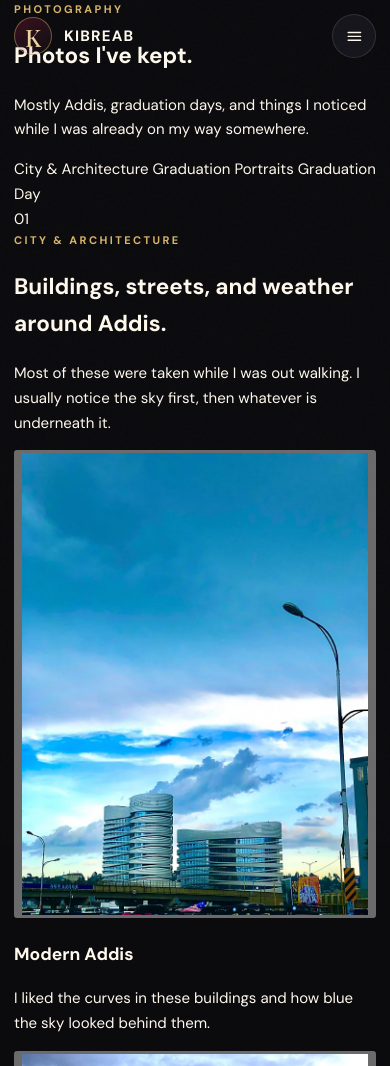
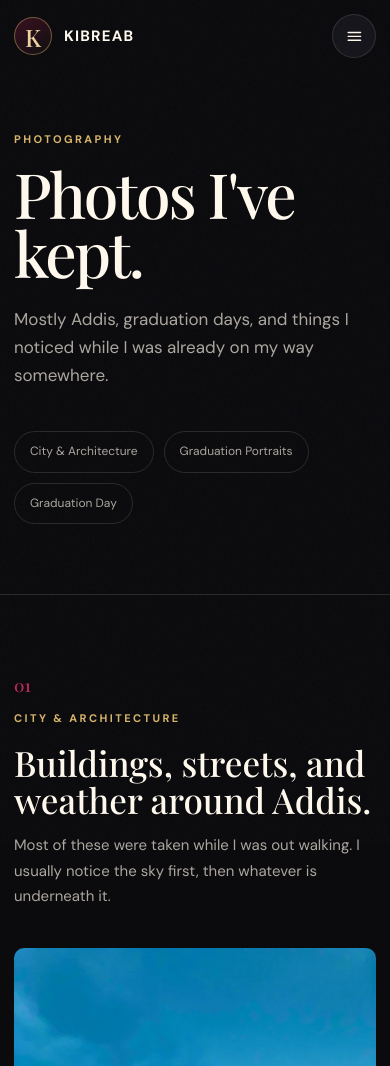
Before and after one commit to Kibreabk/kibreab-personal, a plain HTML site: page photography/index.html in a window 390 px wide. Shown: the top 1066 px of the page. Drawn offline with nearby package versions, Linux system fonts and the light colour scheme; a web font is replaced by a local one.

Commit message:
Add styles for photography gallery page
Added styles for the new photography gallery page, including layout, typography, and responsive design adjustments for different screen sizes.

```diff
--- a/assets/css/styles.css
+++ b/assets/css/styles.css
@@ -505,3 +505,331 @@ main { min-height: 80vh; }
   *, *::before, *::after { scroll-behavior: auto!important; animation-duration: .01ms!important; animation-iteration-count: 1!important; transition-duration: .01ms!important; }
   [data-reveal] { opacity: 1; transform: none; }
 }
+
+/* =========================================================
+   PHOTOGRAPHY PAGE — NEW GALLERY
+   ========================================================= */
+
+
+/* -------------------------
+   Photography introduction
+   ------------------------- */
+
+body[data-page="photography"] .photo-intro {
+  padding: clamp(150px, 18vw, 220px) 0 90px;
+  border-bottom: 1px solid var(--line);
+}
+
+body[data-page="photography"] .photo-intro-inner {
+  max-width: 820px;
+}
+
+body[data-page="photography"] .photo-intro h1 {
+  max-width: 760px;
+  margin: 12px 0 22px;
+
+  font-family: var(--display);
+  font-size: clamp(56px, 8vw, 108px);
+  font-weight: 500;
+  line-height: 0.95;
+  letter-spacing: -0.035em;
+}
+
+body[data-page="photography"] .photo-intro-copy {
+  max-width: 570px;
+  margin: 0;
+
+  color: var(--muted);
+  font-size: clamp(17px, 2vw, 21px);
+  line-height: 1.65;
+}
+
+
+/* -------------------------
+   Category buttons
+   ------------------------- */
+
+body[data-page="photography"] .photo-category-nav {
+  display: flex;
+  flex-wrap: wrap;
+  gap: 10px;
+
+  margin-top: 42px;
+}
+
+body[data-page="photography"] .photo-category-nav a {
+  padding: 10px 15px;
+
+  border: 1px solid var(--line);
+  border-radius: 999px;
+
+  color: var(--muted);
+  font-size: 12px;
+
+  transition:
+    border-color 0.25s var(--ease),
+    color 0.25s var(--ease),
+    background 0.25s var(--ease);
+}
+
+body[data-page="photography"] .photo-category-nav a:hover,
+body[data-page="photography"] .photo-category-nav a:focus-visible {
+  border-color: var(--gold);
+  color: var(--ink);
+
+  background: rgba(216, 181, 106, 0.06);
+}
+
+
+/* -------------------------
+   Photography categories
+   ------------------------- */
+
+body[data-page="photography"] .photo-collection {
+  padding: clamp(80px, 10vw, 130px) 0;
+
+  border-bottom: 1px solid var(--line);
+
+  scroll-margin-top: 90px;
+}
+
+body[data-page="photography"] .photo-collection-header {
+  display: grid;
+  grid-template-columns: 70px minmax(0, 680px);
+
+  gap: 28px;
+
+  margin-bottom: 52px;
+}
+
+body[data-page="photography"] .collection-number {
+  padding-top: 4px;
+
+  color: var(--burgundy-bright);
+
+  font-family: var(--display);
+  font-size: 22px;
+}
+
+body[data-page="photography"] .photo-collection-header h2 {
+  max-width: 650px;
+
+  margin: 4px 0 14px;
+
+  font-family: var(--display);
+  font-size: clamp(35px, 4vw, 52px);
+  font-weight: 500;
+  line-height: 1.08;
+}
+
+body[data-page="photography"]
+.photo-collection-header > div > p:last-child {
+  max-width: 560px;
+
+  margin: 0;
+
+  color: var(--muted);
+  font-size: 15px;
+  line-height: 1.7;
+}
+
+
+/* -------------------------
+   Basic gallery structure
+   ------------------------- */
+
+body[data-page="photography"] .gallery-grid {
+  display: grid;
+
+  align-items: start;
+
+  gap: 54px 28px;
+}
+
+
+/* City photographs */
+
+body[data-page="photography"] .city-grid {
+  max-width: 920px;
+
+  grid-template-columns:
+    repeat(2, minmax(0, 420px));
+}
+
+
+/* Graduation portraits */
+
+body[data-page="photography"] .portrait-grid {
+  max-width: 780px;
+
+  grid-template-columns:
+    repeat(2, minmax(0, 360px));
+}
+
+
+/* Graduation day photographs */
+
+body[data-page="photography"] .moment-grid {
+  max-width: 1080px;
+
+  grid-template-columns:
+    repeat(3, minmax(0, 1fr));
+}
+
+
+/* -------------------------
+   Individual photo
+   ------------------------- */
+
+body[data-page="photography"] .gallery-item {
+  min-width: 0;
+}
+
+body[data-page="photography"] .gallery-photo {
+  display: block;
+
+  width: 100%;
+
+  aspect-ratio: 4 / 3;
+
+  padding: 0;
+
+  border: 0;
+  border-radius: 10px;
+
+  overflow: hidden;
+
+  background: var(--surface);
+
+  cursor: zoom-in;
+}
+
+
+/* Portrait photographs */
+
+body[data-page="photography"]
+.gallery-item.portrait
+.gallery-photo {
+  aspect-ratio: 3 / 4;
+}
+
+
+/* Photograph itself */
+
+body[data-page="photography"] .gallery-photo img {
+  width: 100%;
+  height: 100%;
+
+  object-fit: cover;
+
+  transition:
+    transform 0.55s var(--ease),
+    filter 0.35s var(--ease);
+}
+
+
+/* Small hover effect */
+
+body[data-page="photography"] .gallery-photo:hover img,
+body[data-page="photography"] .gallery-photo:focus-visible img {
+  transform: scale(1.018);
+
+  filter: brightness(0.92);
+}
+
+
+/* -------------------------
+   Captions
+   ------------------------- */
+
+body[data-page="photography"] .gallery-copy {
+  padding: 15px 3px 0;
+}
+
+body[data-page="photography"] .gallery-copy h3 {
+  margin: 0 0 6px;
+
+  font-family: inherit;
+  font-size: 15px;
+  font-weight: 600;
+}
+
+body[data-page="photography"] .gallery-copy p {
+  max-width: 36ch;
+
+  margin: 0;
+
+  color: var(--muted);
+
+  font-size: 13px;
+  line-height: 1.65;
+}
+
+
+/* =========================================================
+   TABLET
+   ========================================================= */
+
+@media (max-width: 900px) {
+
+  body[data-page="photography"] .moment-grid {
+    max-width: 760px;
+
+    grid-template-columns:
+      repeat(2, minmax(0, 1fr));
+  }
+
+}
+
+
+/* =========================================================
+   MOBILE
+   ========================================================= */
+
+@media (max-width: 650px) {
+
+  body[data-page="photography"] .photo-intro {
+    padding: 130px 0 70px;
+  }
+
+
+  body[data-page="photography"] .photo-intro h1 {
+    font-size: clamp(50px, 16vw, 72px);
+  }
+
+
+  body[data-page="photography"] .photo-category-nav {
+    align-items: flex-start;
+  }
+
+
+  body[data-page="photography"] .photo-collection {
+    padding: 72px 0;
+  }
+
+
+  body[data-page="photography"] .photo-collection-header {
+    grid-template-columns: 1fr;
+
+    gap: 10px;
+
+    margin-bottom: 38px;
+  }
+
+
+  body[data-page="photography"] .collection-number {
+    font-size: 17px;
+  }
+
+
+  body[data-page="photography"] .city-grid,
+  body[data-page="photography"] .portrait-grid,
+  body[data-page="photography"] .moment-grid {
+    max-width: 520px;
+
+    grid-template-columns: 1fr;
+
+    gap: 46px;
+  }
+
+}
```
